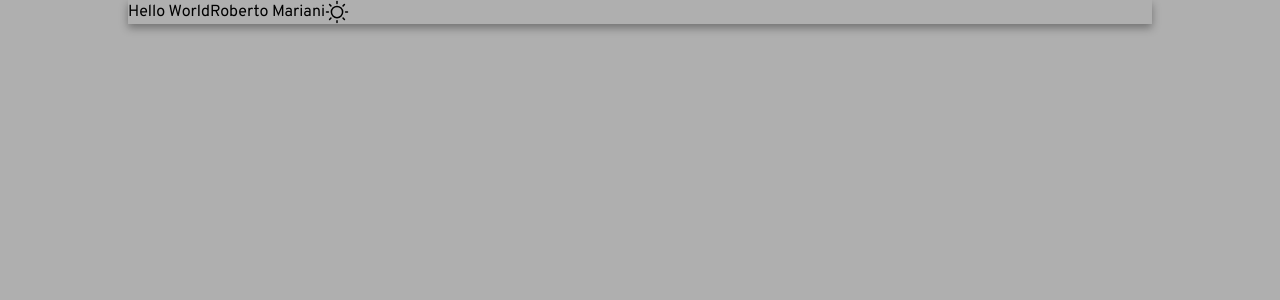
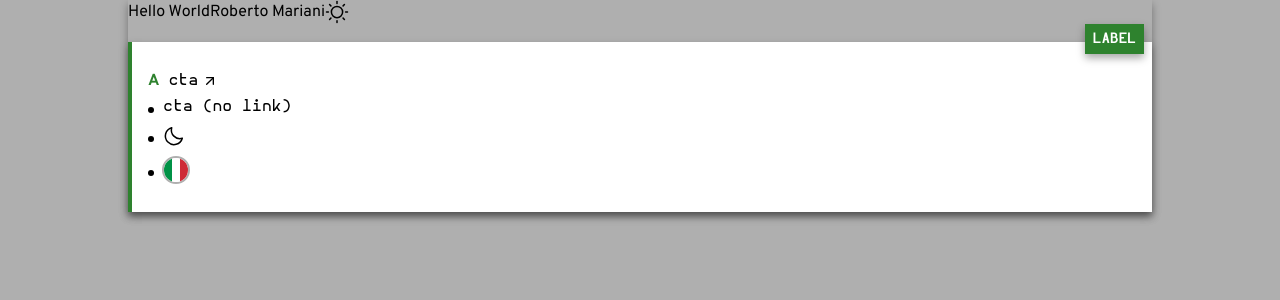
Before and after one commit to subnixr/web-cv, a Next.js app: page /en in a window 1280 px wide. Shown: the top 300 px of the page. Built offline with nearby package versions, Linux system fonts and the light colour scheme.

Commit message:
add basic components

```diff
--- a/src/app/[locale]/page.tsx
+++ b/src/app/[locale]/page.tsx
@@ -1,4 +1,9 @@
 import Icon from '@/components/base/Icon';
+import { Card } from '@/components/Card';
+import Cta from '@/components/Cta';
+import FlagLink from '@/components/FlagLink';
+import IconCta from '@/components/IconCta';
+import List from '@/components/List';
 import { fileExists, readCV } from '@/utils/cv';
 import { LOCALES } from '@/utils/i18n/config';
 import { initI18N, readTranslations } from '@/utils/i18n/server';
@@ -45,6 +50,26 @@ export default async function Page({ params }: PageProps) {
             {t('common.helloWorld')}
             {cv.profile.name}
             <Icon type="sun" className="icon-300 inline-block" />
+            <Card small label="label">
+                <List ordered>
+                    <List.Item marker="A">
+                        <Cta href="#">cta</Cta>
+                    </List.Item>
+                    <List.Item>
+                        <Cta href="">cta (no link)</Cta>
+                    </List.Item>
+                    <List.Item>
+                        <IconCta
+                            iconClassName="icon-300"
+                            href="#"
+                            type="moon"
+                        />
+                    </List.Item>
+                    <List.Item>
+                        <FlagLink href="#" type="flag-it" />
+                    </List.Item>
+                </List>
+            </Card>
         </div>
     );
 }
--- /dev/null
+++ b/src/components/Card.tsx
@@ -0,0 +1,52 @@
+import { WithChildren } from '@/utils/components';
+import clsx from 'clsx';
+import { ReactNode } from 'react';
+
+export type CardProps = WithChildren<{
+    label?: ReactNode;
+    small?: boolean;
+}>;
+
+export function Card({
+    label,
+    small = false,
+    className,
+    children,
+    ...props
+}: CardProps) {
+    return (
+        <div {...props} className={clsx({ 'pt-[1.8rem]': label }, className)}>
+            <div
+                className={clsx(
+                    'relative h-full',
+                    'bg-bg shadow-500',
+                    'border-l-primary border-l-[.4rem]',
+                    'pt-[1.8rem] pb-300',
+                )}
+            >
+                {label && (
+                    <div
+                        className={clsx(
+                            'absolute -top-[1.8rem] right-[0.8rem]',
+                            'w-fit p-200',
+                            'bg-primary text-fgAlt shadow-500',
+                            'typo-eyelet',
+                        )}
+                    >
+                        {label}
+                    </div>
+                )}
+                <div className="overflow-auto">
+                    <div
+                        className={clsx('pt-200', {
+                            'p-400': !small,
+                            'p-200': small,
+                        })}
+                    >
+                        {children}
+                    </div>
+                </div>
+            </div>
+        </div>
+    );
+}
--- /dev/null
+++ b/src/components/Cta.tsx
@@ -0,0 +1,40 @@
+import { WithChildren } from '@/utils/components';
+import clsx from 'clsx';
+import { HTMLProps } from 'react';
+import Icon from './base/Icon';
+
+export type CtaProps = HTMLProps<HTMLAnchorElement> &
+    WithChildren<{
+        href: string;
+        noIcon?: boolean;
+        type?: string;
+    }>;
+
+export default function Cta({
+    href,
+    type,
+    noIcon,
+    className,
+    children,
+    ...props
+}: CtaProps) {
+    const Component = href ? 'a' : 'button';
+    return (
+        // @ts-expect-error gotta love browsers' types
+        <Component
+            {...props}
+            href={href || undefined}
+            target={href ? '_blank' : ''}
+            type={type as 'submit' | 'reset' | 'button'}
+            className={clsx('cta', className)}
+        >
+            {children}
+            {!noIcon && href && (
+                <Icon
+                    className="h-[1.6rem] w-[1.6rem] flex-[0_0_auto] outline-none"
+                    type="external-link"
+                />
+            )}
+        </Component>
+    );
+}
--- /dev/null
+++ b/src/components/FlagLink.tsx
@@ -0,0 +1,32 @@
+import Icon, { IconProps } from '@/components/base/Icon';
+import clsx from 'clsx';
+import Link, { LinkProps } from 'next/link';
+
+type FlagLinkProps = Omit<LinkProps, 'children'> &
+    IconProps & {
+        iconClassName?: string;
+    };
+
+export default function FlagLink({
+    href,
+    className,
+    type,
+    iconClassName,
+    ...props
+}: FlagLinkProps) {
+    return (
+        <Link
+            {...props}
+            href={href}
+            className={clsx(
+                'inline-block overflow-hidden outline-none',
+                'border-border rounded-full border-[.2rem]',
+                'hover:border-fg',
+                'focus:border-fg',
+                className,
+            )}
+        >
+            <Icon type={type} className={clsx('icon-300', iconClassName)} />
+        </Link>
+    );
+}
--- /dev/null
+++ b/src/components/IconCta.tsx
@@ -0,0 +1,32 @@
+import Icon, { IconProps } from '@/components/base/Icon';
+import Cta, { CtaProps } from '@/components/Cta';
+import clsx from 'clsx';
+
+type IconCtaProps = Omit<CtaProps, 'children'> &
+    IconProps & {
+        iconClassName?: string;
+    };
+
+export default function IconCta({
+    href,
+    className,
+    type,
+    iconClassName,
+    ...props
+}: IconCtaProps) {
+    return (
+        <Cta
+            {...props}
+            noIcon
+            href={href}
+            className={clsx(
+                'block overflow-hidden rounded-full',
+                'hover:text-primary focus:text-primary',
+                'border-none hover:border-none focus:border-none',
+                className,
+            )}
+        >
+            <Icon type={type} className={iconClassName} />
+        </Cta>
+    );
+}
--- /dev/null
+++ b/src/components/List.tsx
@@ -0,0 +1,61 @@
+import { WithChildren, WithClassName } from '@/utils/components';
+import clsx from 'clsx';
+import { ReactNode } from 'react';
+
+export type ListProps = WithChildren<{
+    ordered?: boolean;
+}>;
+
+export default function List({
+    ordered = false,
+    className,
+    children,
+    ...props
+}: ListProps) {
+    const Component = ordered ? 'ol' : 'ul';
+    return (
+        <Component {...props} className={clsx('', className)}>
+            {children}
+        </Component>
+    );
+}
+
+export type ListItemProps = WithChildren<{
+    marker?: ReactNode;
+}>;
+
+List.Item = function ListItem({
+    marker = <List.Dot />,
+    className,
+    children,
+    ...props
+}: ListItemProps) {
+    return (
+        <li
+            {...props}
+            className={clsx('flex items-center', 'px-200 py-100', className)}
+        >
+            <span
+                className={clsx(
+                    'mr-200 inline-block',
+                    'text-primary font-[700]',
+                )}
+            >
+                {marker}
+            </span>
+            {children}
+        </li>
+    );
+};
+
+List.Dot = function ListDot({ className, ...props }: WithClassName<object>) {
+    return (
+        <div
+            {...props}
+            className={clsx(
+                'bg-fg mt-[.5rem] h-[.6rem] w-[.6rem] rounded-full',
+                className,
+            )}
+        />
+    );
+};
--- /dev/null
+++ b/src/components/Select.tsx
@@ -0,0 +1,41 @@
+'use client';
+
+import { WithChildren } from '@/utils/components';
+import clsx from 'clsx';
+import Icon from './base/Icon';
+
+type SelectProps = WithChildren<{
+    label?: string;
+    name?: string;
+    inputProps?: any;
+    value?: string;
+    onChange?: (value: string) => void;
+}>;
+
+export default function Select({
+    label,
+    name,
+    value,
+    onChange,
+    className,
+    children,
+    inputProps,
+    ...props
+}: SelectProps) {
+    return (
+        <label {...props} className={clsx('select', className)}>
+            {label && <span className="select__label">{label}</span>}
+            <span className="select__input-wrapper">
+                <select
+                    {...inputProps}
+                    name={name}
+                    value={value}
+                    onChange={evt => onChange?.(evt.target.value)}
+                >
+                    {children}
+                </select>
+                <Icon className="select__icon" type="chevron-down" />
+            </span>
+        </label>
+    );
+}
--- /dev/null
+++ b/src/styles/components/cta.css
@@ -0,0 +1,15 @@
+@layer components {
+    .cta {
+        @apply outline-none;
+        @apply appearance-none;
+        @apply typo-cta;
+        @apply inline-flex items-center gap-100;
+        @apply border-[.1rem] border-transparent;
+    }
+
+    .cta:hover,
+    .cta:focus {
+        @apply font-bold;
+        @apply border-b-fg border-b-[.1rem];
+    }
+}
--- a/src/styles/global.css
+++ b/src/styles/global.css
@@ -54,3 +54,5 @@ body {
 @utility scroll-margin-top {
     scroll-margin-top: 8.3rem;
 }
+
+@import './components/cta.css';
```
